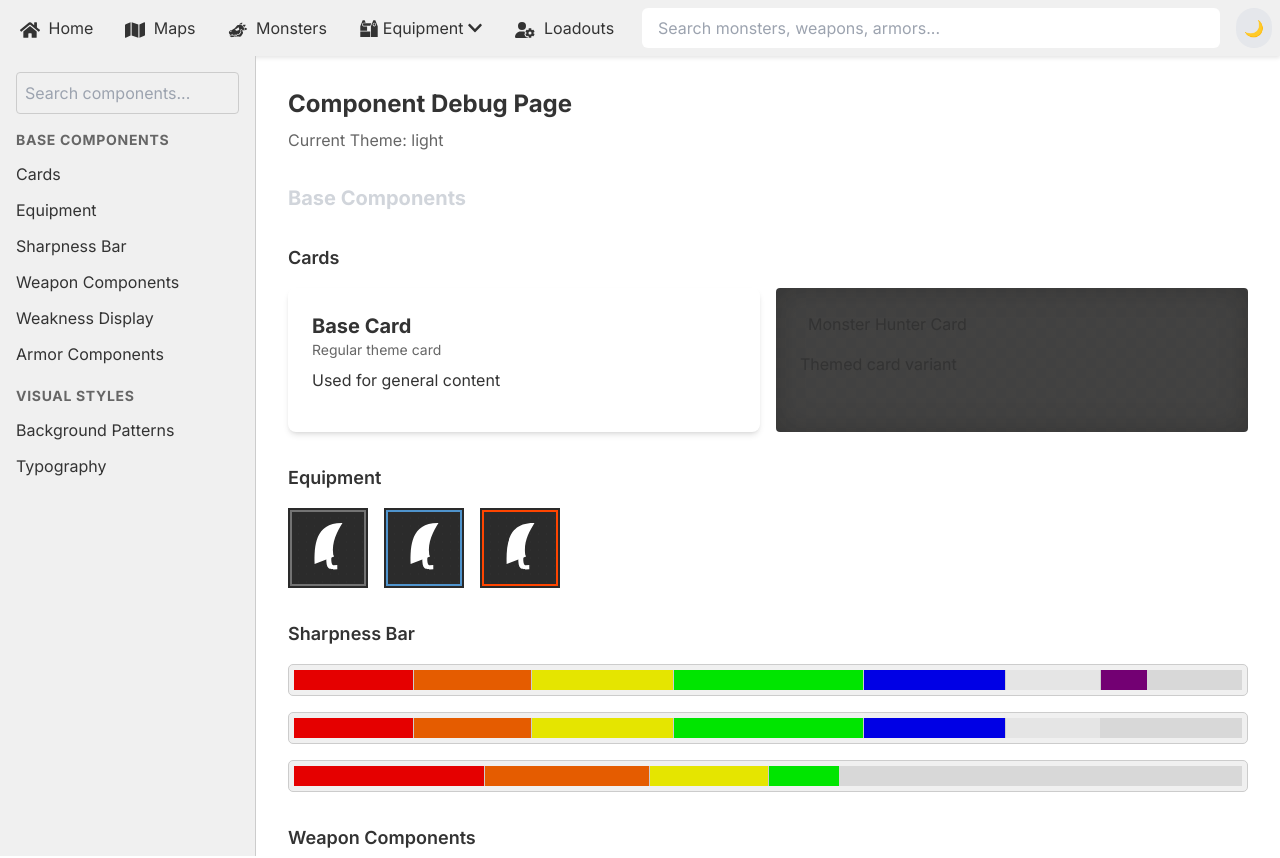
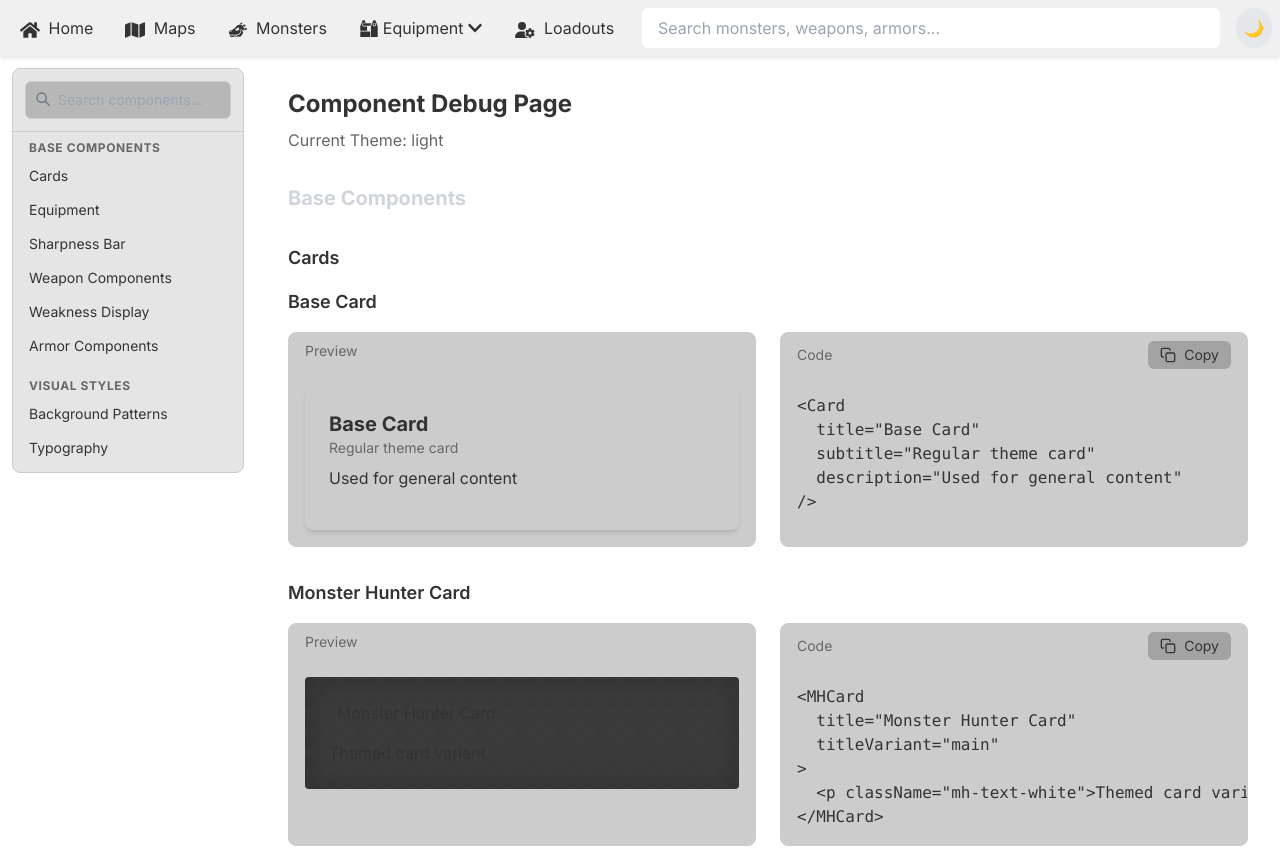
Before and after one commit to askleon/monster-hunter-wilds-wiki, a Next.js app: page /debug in a window 1280 px wide. Shown: the top 858 px of the page. Built offline with nearby package versions, Linux system fonts and the light colour scheme.

Commit message:
update debug, add glass canvas

```diff
--- a/app/debug/page.tsx
+++ b/app/debug/page.tsx
@@ -14,6 +14,8 @@ import { WeaponTree } from '@/components/weapons/WeaponTree'
 import { ArmorSet } from '@/lib/armors';
 import { ArmorSkillSummary } from '@/components/armors/ArmorSkillSummary';
 import { ArmorDefenseSummary } from '@/components/armors/ArmorDefenseSummary';
+import { ComponentDebugContainer } from '@/components/debug/ComponentDebugContainer';
+import { GlassCanvas } from '@/components/GlassCanvas';
 
 const SECTIONS = [
   {
@@ -24,17 +26,37 @@ const SECTIONS = [
         id: 'cards',
         title: 'Cards',
         content: () => (
-          <div className="space-y-4">
-            <div className="grid grid-cols-1 md:grid-cols-2 gap-4">
+          <div className="space-y-8">
+            <ComponentDebugContainer
+              title="Base Card"
+              component={
                 <Card
                   title="Base Card"
                   subtitle="Regular theme card"
                   description="Used for general content"
                 />
+              }
+              code={`<Card
+  title="Base Card"
+  subtitle="Regular theme card"
+  description="Used for general content"
+/>`}
+            />
+
+            <ComponentDebugContainer
+              title="Monster Hunter Card"
+              component={
                 <MHCard title="Monster Hunter Card" titleVariant="main">
                   <p className="mh-text-white">Themed card variant</p>
                 </MHCard>
-            </div>
+              }
+              code={`<MHCard
+  title="Monster Hunter Card"
+  titleVariant="main"
+>
+  <p className="mh-text-white">Themed card variant</p>
+</MHCard>`}
+            />
           </div>
         )
       },
@@ -42,7 +64,10 @@ const SECTIONS = [
         id: 'equipment',
         title: 'Equipment',
         content: () => (
-          <div className="space-y-4">
+          <div className="space-y-8">
+            <ComponentDebugContainer
+              title="Equipment Box Variants"
+              component={
                 <div className="flex flex-wrap gap-4">
                   {[1, 4, 8].map(rarity => (
                     <EquipmentBox
@@ -52,6 +77,12 @@ const SECTIONS = [
                     />
                   ))}
                 </div>
+              }
+              code={`<EquipmentBox
+  imageUrl="/icons/great-sword.svg"
+  rarity={1}
+/>`}
+            />
           </div>
         )
       },
@@ -59,8 +90,10 @@ const SECTIONS = [
         id: 'sharpness-bar',
         title: 'Sharpness Bar',
         content: () => (
-          <div className="space-y-4">
-            <div className="grid gap-4">
+          <div className="space-y-8">
+            <ComponentDebugContainer
+              title="Full Sharpness Bar"
+              component={
                 <SharpnessBar
                   sharpness={{
                     red: 50,
@@ -72,6 +105,23 @@ const SECTIONS = [
                     purple: 20
                   }}
                 />
+              }
+              code={`<SharpnessBar
+  sharpness={{
+    red: 50,
+    orange: 50,
+    yellow: 60,
+    green: 80,
+    blue: 60,
+    white: 40,
+    purple: 20
+  }}
+/>`}
+            />
+
+            <ComponentDebugContainer
+              title="Sharpness Bar with Handicraft"
+              component={
                 <SharpnessBar
                   sharpness={{
                     red: 50,
@@ -87,6 +137,27 @@ const SECTIONS = [
                     }
                   }}
                 />
+              }
+              code={`<SharpnessBar
+  sharpness={{
+    red: 50,
+    orange: 50,
+    yellow: 60,
+    green: 80,
+    blue: 60,
+    white: 40,
+    purple: 0,
+    parenthesis: {
+      color: 'purple',
+      value: 20
+    }
+  }}
+/>`}
+            />
+
+            <ComponentDebugContainer
+              title="Basic Sharpness Bar"
+              component={
                 <SharpnessBar
                   sharpness={{
                     red: 80,
@@ -98,7 +169,19 @@ const SECTIONS = [
                     purple: 0
                   }}
                 />
-            </div>
+              }
+              code={`<SharpnessBar
+  sharpness={{
+    red: 80,
+    orange: 70,
+    yellow: 50,
+    green: 30,
+    blue: 0,
+    white: 0,
+    purple: 0
+  }}
+/>`}
+            />
           </div>
         )
       },
@@ -133,11 +216,18 @@ const SECTIONS = [
         id: 'backgrounds',
         title: 'Background Patterns',
         content: () => (
-          <div className="space-y-4">
+          <div className="space-y-8">
+            <ComponentDebugContainer
+              title="Background Patterns"
+              component={
                 <div className="grid grid-cols-1 md:grid-cols-2 gap-4">
                   <div className="mh-background-pattern h-32 rounded-lg" />
                   <div className="mh-component-pattern h-32 rounded-lg" />
                 </div>
+              }
+              code={`<div className="mh-background-pattern" />
+<div className="mh-component-pattern" />`}
+            />
           </div>
         )
       },
@@ -145,12 +235,24 @@ const SECTIONS = [
         id: 'typography',
         title: 'Typography',
         content: () => (
+          <div className="space-y-8">
+            <ComponentDebugContainer
+              title="Typography Styles"
+              component={
                 <div className="space-y-4">
                   <p className="mh-text-main">Main Text</p>
                   <p className="mh-text-highlight">Highlight Text</p>
                   <p className="mh-text-info">Info Text</p>
                   <p className="mh-text-white">White Text</p>
                   <p className="mh-text-gray">Gray Text</p>
+                </div>
+              }
+              code={`<p className="mh-text-main">Main Text</p>
+<p className="mh-text-highlight">Highlight Text</p>
+<p className="mh-text-info">Info Text</p>
+<p className="mh-text-white">White Text</p>
+<p className="mh-text-gray">Gray Text</p>`}
+            />
           </div>
         )
       }
@@ -305,42 +407,67 @@ const WeaponComponentsSection = () => {
 
   return (
     <div className="space-y-8">
-      <div>
-        <h4 className="text-lg font-semibold mb-4">Single Weapon Component</h4>
-        <div className="max-w-md">
+      <ComponentDebugContainer
+        title="Single Weapon Component"
+        component={
           <WeaponComponent
             weapon={sampleWeapons[3]}
             isSelected={selectedWeapon?.id === sampleWeapons[3].id}
             onClick={() => setSelectedWeapon(sampleWeapons[3])}
             displayMode="list"
           />
-        </div>
-      </div>
+        }
+        code={`<WeaponComponent
+  weapon={weapon}
+  isSelected={false}
+  onClick={() => {}}
+  displayMode="list"
+/>`}
+      />
 
-      <div>
-        <h4 className="text-lg font-semibold mb-4">Weapon Details</h4>
-        <div className="max-w-[300px] border border-gray-700 rounded-lg p-4">
+      <ComponentDebugContainer
+        title="Weapon Details"
+        component={
+          <div className="max-w-[300px]">
             <WeaponDetails weapon={selectedWeapon || sampleWeapons[3]} />
           </div>
-      </div>
+        }
+        code={`<WeaponDetails
+  weapon={weapon}
+/>`}
+      />
 
-      <div>
-        <h4 className="text-lg font-semibold mb-4">Weapon List View</h4>
+      <ComponentDebugContainer
+        title="Weapon List View"
+        component={
           <WeaponList
             weaponTree={sampleTree}
             selectedWeapon={selectedWeapon}
             onWeaponSelect={setSelectedWeapon}
           />
-      </div>
+        }
+        code={`<WeaponList
+  weaponTree={weaponTree}
+  selectedWeapon={selectedWeapon}
+  onWeaponSelect={setSelectedWeapon}
+/>`}
+      />
 
-      <div>
-        <h4 className="text-lg font-semibold mb-4">Weapon Tree View</h4>
+      <ComponentDebugContainer
+        title="Weapon Tree View"
+        component={
           <WeaponTree
             weaponTree={sampleTree}
             selectedWeapon={selectedWeapon}
             onWeaponSelect={setSelectedWeapon}
           />
-      </div>
+        }
+        code={`<WeaponTree
+  weaponTree={weaponTree}
+  selectedWeapon={selectedWeapon}
+  onWeaponSelect={setSelectedWeapon}
+/>`}
+      />
     </div>
   );
 };
@@ -462,12 +589,11 @@ const ArmorComponentsSection = () => {
 
   return (
     <div className="space-y-8">
-      <div>
-        <h4 className="text-lg font-semibold mb-4">Single Armor Piece</h4>
-        <div className="max-w-md border border-gray-700 rounded-lg p-4">
+      <ComponentDebugContainer
+        title="Single Armor Piece"
+        component={
           <div className="flex items-center space-x-4">
             <div className="w-16 h-16 bg-gray-700 rounded-lg flex items-center justify-center">
-              {/* Placeholder for armor icon */}
               <span className="text-3xl">🛡️</span>
             </div>
             <div>
@@ -475,49 +601,33 @@ const ArmorComponentsSection = () => {
               <p className="text-sm text-gray-400">Defense: {sampleArmorSet.pieces[0].defense}</p>
             </div>
           </div>
-        </div>
-      </div>
+        }
+        code={`<ArmorPiece
+  piece={armorPiece}
+  onClick={() => {}}
+/>`}
+      />
 
-      <div>
-        <h4 className="text-lg font-semibold mb-4">Armor Set Summary</h4>
+      <ComponentDebugContainer
+        title="Armor Set Summary"
+        component={
           <div className="grid grid-cols-1 md:grid-cols-2 gap-6">
             <div className="border border-gray-700 rounded-lg p-4">
               <h5 className="font-semibold mb-3">Defense Summary</h5>
               <ArmorDefenseSummary armorSet={sampleArmorSet} />
             </div>
-
             <div className="border border-gray-700 rounded-lg p-4">
               <h5 className="font-semibold mb-3">Skills Summary</h5>
               <ArmorSkillSummary armorSet={sampleArmorSet} />
             </div>
           </div>
-      </div>
+        }
+        code={`<ArmorSetSummary
+  armorSet={armorSet}
+/>`}
+      />
 
-      <div>
-        <h4 className="text-lg font-semibold mb-4">Armor Set Pieces</h4>
-        <div className="grid grid-cols-1 sm:grid-cols-2 lg:grid-cols-3 gap-4">
-          {sampleArmorSet.pieces.map((piece) => (
-            <div
-              key={piece.id}
-              className="border border-gray-700 rounded-lg p-4 hover:bg-gray-800 transition-colors cursor-pointer"
-            >
-              <div className="flex items-center space-x-3 mb-2">
-                <div className="w-12 h-12 bg-gray-700 rounded-lg flex items-center justify-center">
-                  <span className="text-2xl">🛡️</span>
-                </div>
-                <div>
-                  <h3 className="font-semibold">{piece.name}</h3>
-                  <p className="text-sm text-gray-400">{piece.type}</p>
-                </div>
-              </div>
-              <div className="text-sm">
-                <p>Defense: {piece.defense}</p>
-                <p>Rarity: {piece.rarity}</p>
-              </div>
-            </div>
-          ))}
-        </div>
-      </div>
+      {/* ... other armor components ... */}
     </div>
   );
 };
@@ -552,32 +662,50 @@ export default function DebugPage() {
   return (
     <div className="flex min-h-screen">
       {/* Fixed Sidebar */}
-      <div className="w-64 fixed h-screen overflow-y-auto p-4 bg-secondary border-r border-color">
-        <div className="mb-4">
+      <div className="w-64 fixed h-screen p-3">
+        <GlassCanvas className="flex flex-col" opacity="light">
+          <div className="p-3 border-b border-color">
+            <div className="relative">
               <input
                 type="text"
                 placeholder="Search components..."
-            className="w-full p-2 rounded bg-secondary text-primary border border-color"
+                className="w-full p-2 pl-8 text-sm rounded-md bg-black/20 text-primary border border-color focus:ring-1 focus:ring-accent focus:border-accent"
                 value={searchQuery}
                 onChange={(e) => setSearchQuery(e.target.value)}
               />
+              <svg
+                className="absolute left-2.5 top-2.5 h-4 w-4 text-gray-500"
+                fill="none"
+                stroke="currentColor"
+                viewBox="0 0 24 24"
+              >
+                <path
+                  strokeLinecap="round"
+                  strokeLinejoin="round"
+                  strokeWidth={2}
+                  d="M21 21l-6-6m2-5a7 7 0 11-14 0 7 7 0 0114 0z"
+                />
+              </svg>
             </div>
-
-        <nav className="space-y-4">
+          </div>
+          <nav className="p-2">
             {filteredSections.map(section => (
-            <div key={section.id}>
-              <h3 className="text-sm font-bold text-secondary uppercase tracking-wider mb-2">
+              <div key={section.id} className="mb-4 last:mb-0">
+                <h3 className="text-xs font-bold text-secondary uppercase tracking-wider px-2 mb-1">
                   {section.title}
                 </h3>
-              <ul className="space-y-1">
+                <ul className="space-y-0.5">
                   {section.items.map(item => (
                     <li key={item.id}>
                       <a
                         href={`#${item.id}`}
-                      className={`block py-1 ${selectedId === item.id
-                        ? 'text-accent font-semibold'
-                        : 'text-primary hover:text-accent'
-                      }`}
+                        className={`
+                          block px-2 py-1.5 text-sm rounded-md transition-colors
+                          ${selectedId === item.id
+                      ? 'bg-white/10 text-accent font-medium'
+                      : 'text-primary hover:bg-white/5 hover:text-accent'
+                    }
+                        `}
                       >
                         {item.title}
                       </a>
@@ -587,6 +715,7 @@ export default function DebugPage() {
               </div>
             ))}
           </nav>
+        </GlassCanvas>
       </div>
 
       {/* Main Content */}
--- /dev/null
+++ b/components/GlassCanvas.tsx
@@ -0,0 +1,42 @@
+import { ReactNode } from 'react';
+
+interface GlassCanvasProps {
+  children: ReactNode;
+  className?: string;
+  header?: ReactNode;
+  blur?: 'none' | 'sm' | 'md' | 'lg';
+  opacity?: 'light' | 'medium' | 'dark';
+}
+
+export function GlassCanvas({
+  children,
+  className = '',
+  header,
+  blur = 'sm',
+  opacity = 'medium'
+}: GlassCanvasProps) {
+  const blurClasses = {
+    none: '',
+    sm: 'backdrop-blur-sm',
+    md: 'backdrop-blur-md',
+    lg: 'backdrop-blur-lg'
+  };
+
+  const opacityClasses = {
+    light: 'bg-black/10',
+    medium: 'bg-black/20',
+    dark: 'bg-black/30'
+  };
+
+  return (
+    <div className={`
+      border border-color rounded-lg overflow-hidden
+      ${opacityClasses[opacity]}
+      ${blurClasses[blur]}
+      ${className}
+    `}>
+      {header}
+      {children}
+    </div>
+  );
+}
--- /dev/null
+++ b/components/debug/ComponentDebugContainer.tsx
@@ -0,0 +1,63 @@
+import React from 'react';
+import { FiCopy } from 'react-icons/fi';
+import { GlassCanvas } from '@/components/GlassCanvas';
+
+interface ComponentDebugContainerProps {
+  title: string;
+  component: React.ReactNode;
+  code: string;
+  language?: string;
+}
+
+export function ComponentDebugContainer({
+  title,
+  component,
+  code,
+  language = 'tsx'
+}: ComponentDebugContainerProps) {
+  const copyCode = () => {
+    navigator.clipboard.writeText(code);
+  };
+
+  const PreviewHeader = (
+    <div className="flex justify-between items-center px-4 py-2 border-b border-color">
+      <span className="text-sm text-secondary">Preview</span>
+    </div>
+  );
+
+  const CodeHeader = (
+    <div className="flex justify-between items-center px-4 py-2 border-b border-color">
+      <span className="text-sm text-secondary">Code</span>
+      <button
+        onClick={copyCode}
+        className="flex items-center gap-2 px-3 py-1 text-sm rounded-md
+          bg-black/20 hover:bg-white/10 text-primary hover:text-accent
+          transition-colors"
+      >
+        <FiCopy className="w-4 h-4" />
+        Copy
+      </button>
+    </div>
+  );
+
+  return (
+    <div className="mb-8">
+      <h4 className="text-lg font-semibold mb-4">{title}</h4>
+      <div className="grid grid-cols-1 lg:grid-cols-2 gap-6">
+        <GlassCanvas header={PreviewHeader}>
+          <div className="p-4">
+            {component}
+          </div>
+        </GlassCanvas>
+
+        <GlassCanvas header={CodeHeader}>
+          <pre className="p-4 overflow-x-auto">
+            <code className={`language-${language}`}>
+              {code}
+            </code>
+          </pre>
+        </GlassCanvas>
+      </div>
+    </div>
+  );
+}
```
Lines whose indentation alone changed are shown as unchanged.
